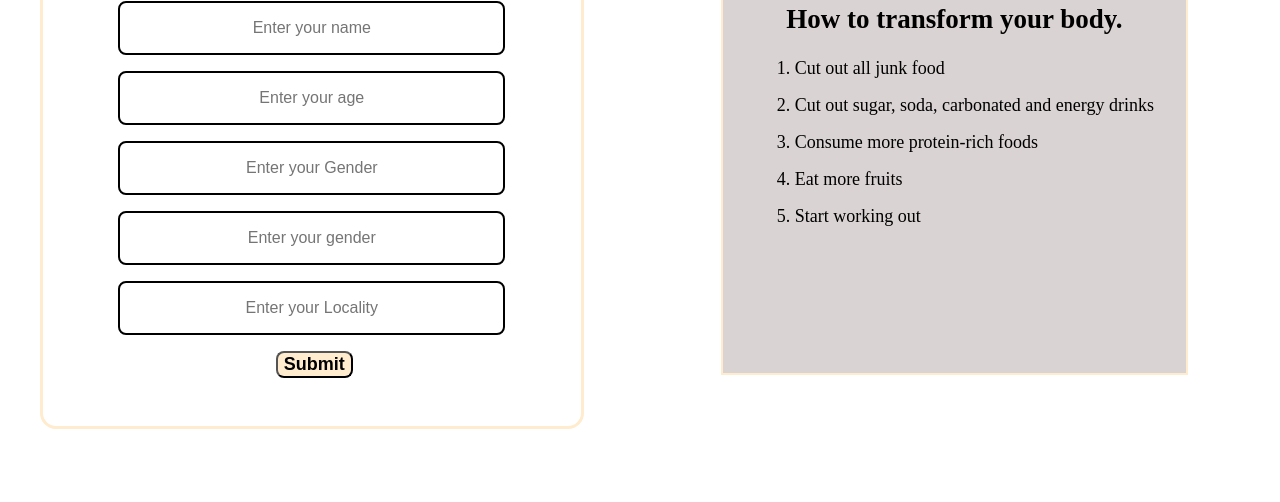
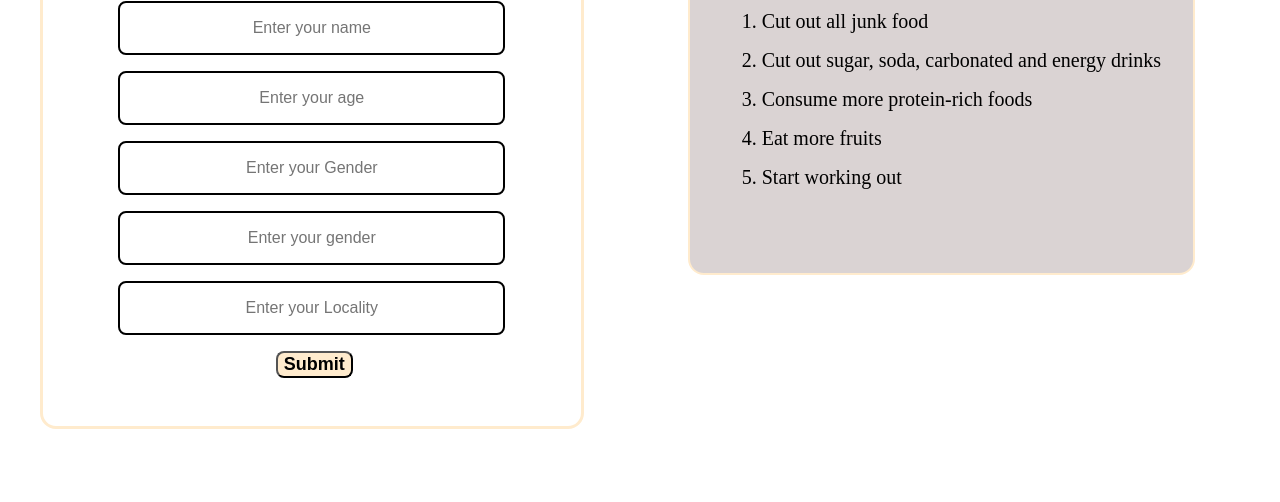
Before and after one commit to anandsr21harshit/Gym-website, a plain HTML site: page index.html in a window 1280 px wide. Shown: the part 298-800 px from the top of the page. Drawn offline with Linux system fonts and the light colour scheme.

Commit message:
border changes

```diff
--- a/index.html
+++ b/index.html
@@ -5,6 +5,7 @@
     <meta http-equiv="X-UA-Compatible" content="IE=edge">
     <meta name="viewport" content="width=device-width, initial-scale=1.0">
     <link rel="stylesheet" href="style.css">
+    <link rel="icon" type="image/png" sizes="32x32" href="favicon_io\favicon-32x32.png">
     <title>Anand Gym</title>
 </head>
 <body>
--- a/style.css
+++ b/style.css
@@ -102,13 +102,14 @@ body{
 
 .tips{
     position: absolute;
-    top: 246px;
-    right: 92px;
+    top: 206px;
+    right: 85px;
     border: 2px solid blanchedalmond;
-    padding: 2rem 2rem 7rem 2rem;
+    padding: 1rem 2rem 3rem 2rem;
     background-color: rgb(218, 211, 211);
     color: black;
-    font-size: 18px;
+    font-size: 20px;
+    border-radius: 1rem;
 }
 .tips-title{
     text-align: center;
```
Also changed, not shown: android.png (added), favicon_io/android-chrome-192x192.png (added), favicon_io/android-chrome-512x512.png (added), favicon_io/apple-touch-icon.png (added), favicon_io/favicon-16x16.png (added), favicon_io/favicon-32x32.png (added), favicon_io/favicon.ico (added), favicon_io/site.webmanifest (added), 1 other file.
